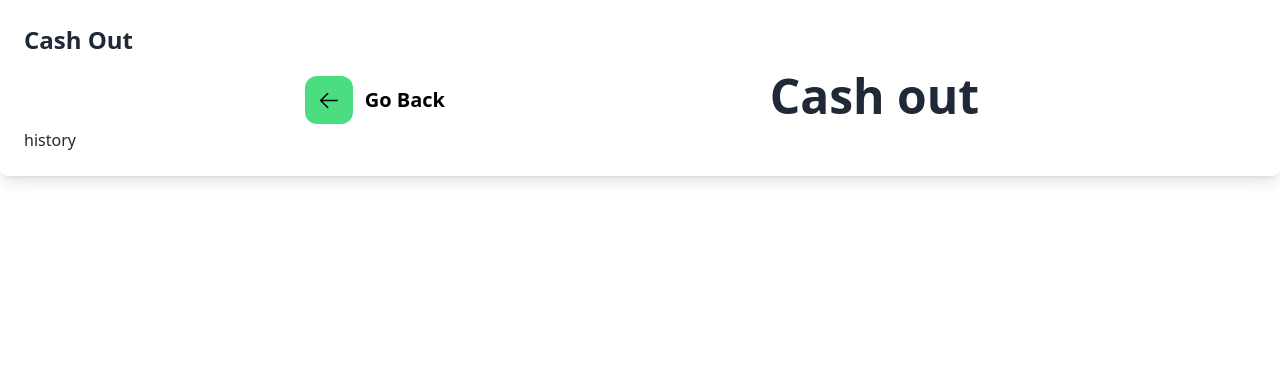
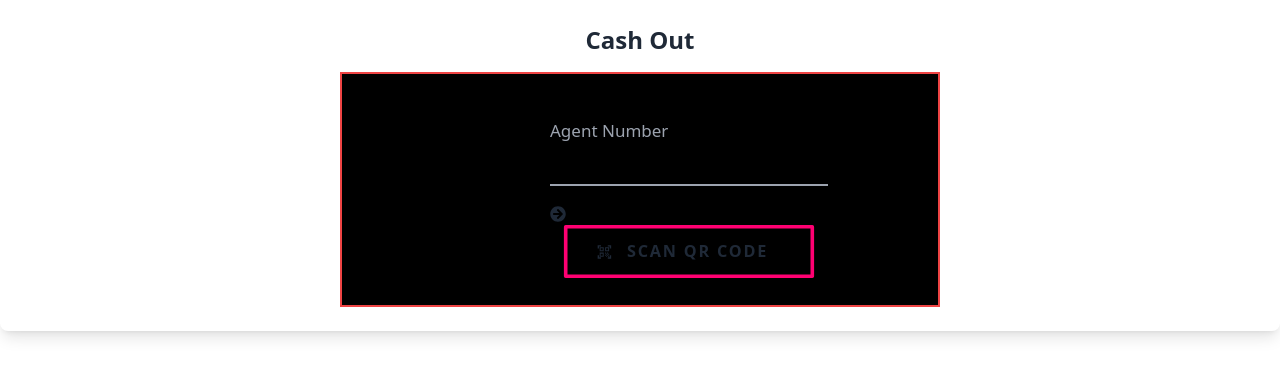
Before and after one commit to ABidhasan134/your-cash-clinte, a React (Vite) app: page /cashOut in a window 1280 px wide. Shown: the top 376 px of the page. Built offline with nearby package versions, Linux system fonts and the light colour scheme.

Commit message:
cash out Ui..

```diff
--- a/src/shared/cash out/cashOut.jsx
+++ b/src/shared/cash out/cashOut.jsx
@@ -3,56 +3,52 @@ import useUserDitails from "../../hooks/useUserDitails";
 import { FaArrowLeft } from "react-icons/fa";
 import { motion } from "framer-motion";
 import { Link } from "react-router-dom";
+import { MdOutlineQrCodeScanner } from "react-icons/md";
+import { FaArrowCircleRight } from "react-icons/fa";
 
 const CashOut = () => {
   const [user] = useUserDitails();
   console.log(user);
   return (
-    <>
-     <motion.div
-      initial={{ opacity: 0, y: 50 }}
+    <motion.div
+      initial={{ opacity: 100, y: 500 }}
       animate={{ opacity: 1, y: 0 }}
       exit={{ opacity: 0, y: -50 }}
       transition={{ duration: 0.5, ease: "easeInOut" }}
-      className="p-6 bg-white rounded-lg shadow-lg"
+      className="p-6 grid justify-center rounded-lg shadow-lg"
     >
-      <h2 className="text-2xl font-bold mb-4">Cash Out</h2>
+      <div className="flex justify-center">
+        <h2 className="text-2xl font-bold mb-4">Cash Out</h2>
+      </div>
+      <div className="grid justify-center bg-black border-2 border-red-500 py-6 w-[600px]">
 
-
-      <div className="flex justify-evenly">
-        {/* back btn */}
-        <button
-          class="bg-white text-center w-48 rounded-2xl h-14 relative text-black text-xl font-semibold group"
-          type="button"
-        >
-          <Link to='/dashboard/user'>
-          <div class="bg-green-400 rounded-xl h-12 w-1/4 flex items-center justify-center absolute left-1 top-[4px] group-hover:w-[184px] z-10 duration-500">
-            <svg
-              xmlns="http://www.w3.org/2000/svg"
-              viewBox="0 0 1024 1024"
-              height="25px"
-              width="25px"
+        <div class="relative w-full max-w-[180px] pt-5 grid text-center">
+          <input
+            type="text"
+            id="Number"
+            placeholder="Enter your agent number"
+            required
+            class="my-5 peer w-full border-0 border-b-2 border-gray-400 bg-transparent py-2.5 text-white text-[17px] placeholder-transparent focus:border-b-[3px] focus:border-transparent focus:outline-none focus:ring-0 focus:border-b-[3px] focus:border-b-gradient-to-r focus:from-[#116399] focus:to-[#38caef] font-normal focus:font-bold transition-all duration-200"
+          />
+          <label
+            for="name"
+            class="absolute left-0 top-0 text-[17px] text-gray-400 transition-all peer-placeholder-shown:top-5 peer-placeholder-shown:text-[17px] peer-placeholder-shown:cursor-text peer-focus:top-0 peer-focus:text-[17px] peer-focus:text-[#38caef] peer-focus:font-bold"
             >
-              <path
-                d="M224 480h640a32 32 0 1 1 0 64H224a32 32 0 0 1 0-64z"
-                fill="#000000"
-              ></path>
-              <path
-                d="m237.248 512 265.408 265.344a32 32 0 0 1-45.312 45.312l-288-288a32 32 0 0 1 0-45.312l288-288a32 32 0 1 1 45.312 45.312L237.248 512z"
-                fill="#000000"
-              ></path>
-            </svg>
-          </div>
-          <p class="translate-x-2">Go Back</p>
-          </Link>
-        </button>
-
-        {/* cash out title */}
-        <h1 className="text-5xl font-bold">Cash out</h1>
+            Agent Number
+          </label>
+            <FaArrowCircleRight></FaArrowCircleRight>
+          <button class="flex relative items-center gap-2 text-center font-bold
+          text-[18px] tracking-[2px] uppercase px-8 py-3 border-4 border-[#FF0072]
+           rounded-sm shadow-md shadow-black/10  transition-all duration-300
+           ease-in-out hover:text-white hover:scale-100 scale-90 before:absolute
+           before:top-0 before:left-1/2 before:right-1/2 before:bottom-0
+           before:opacity-0 before:transition-all before:duration-500
+           hover:before:left-0 hover:before:right-0 hover:before:opacity-100 ">
+           <MdOutlineQrCodeScanner className="hover:bg-[#FF0072]"></MdOutlineQrCodeScanner> <span className="flex w-[180px] pl-2">scan QR code</span>
+          </button>
+        </div>
       </div>
-      <section>history</section>
-      </motion.div>
-    </>
+    </motion.div>
   );
 };
 
```
